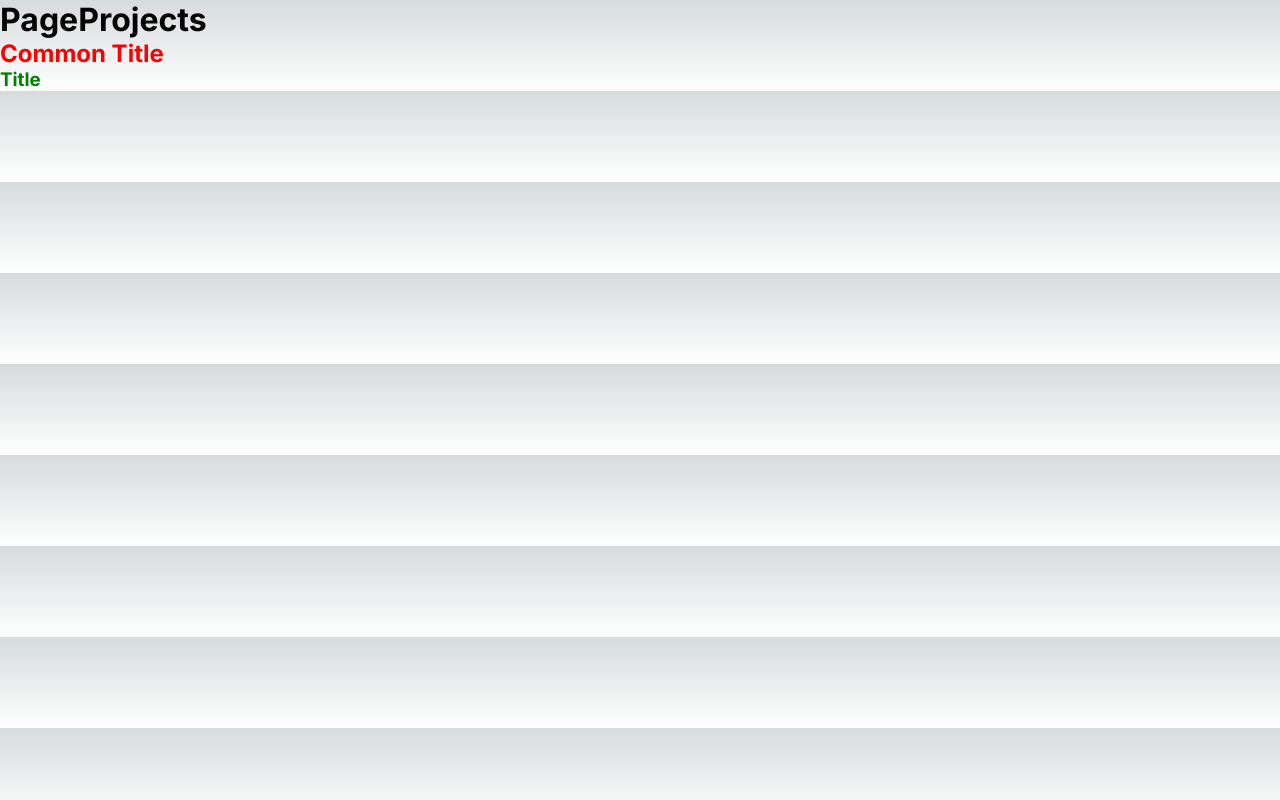
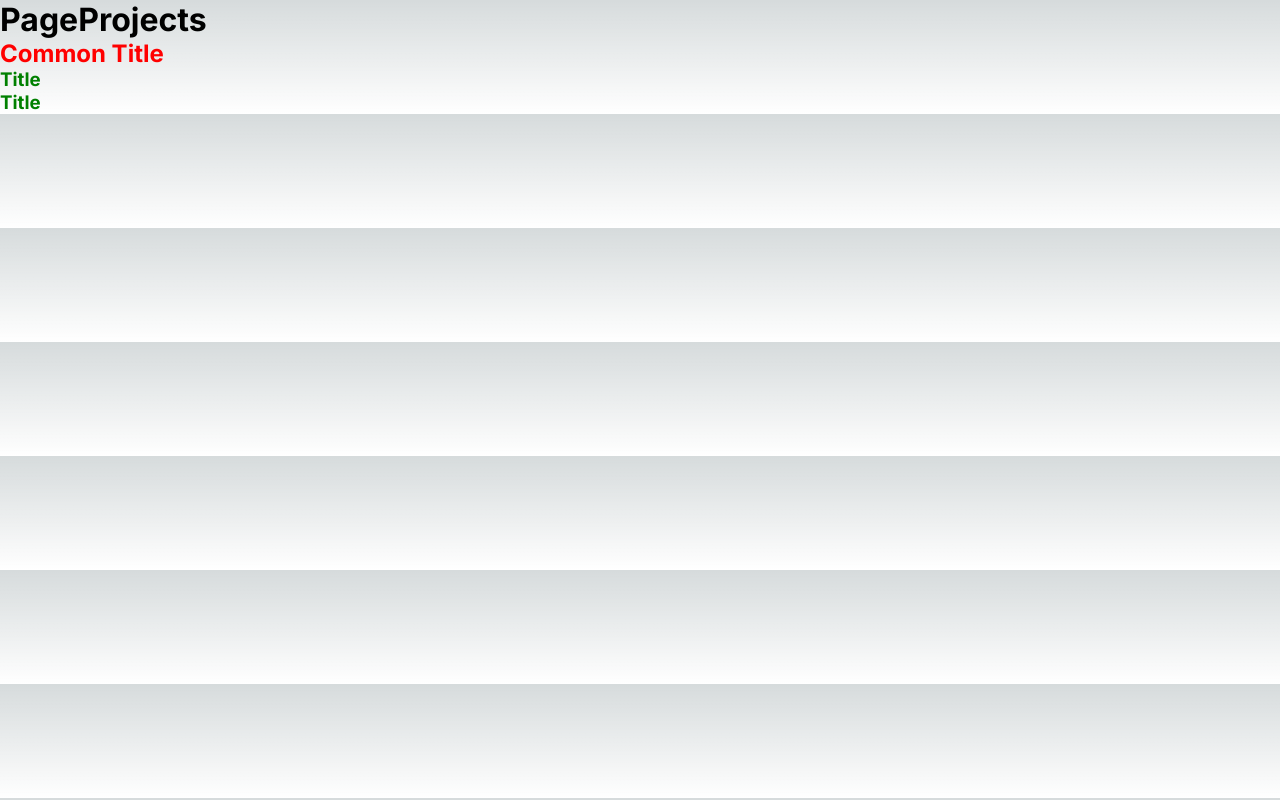
Before and after one commit to GKastet/UnitedWebStudio-Next, a Next.js app: page /projects in a window 1280 px wide. Built offline with nearby package versions, Linux system fonts and the light colour scheme.

Commit message:
update page projects

```diff
--- a/src/app/(pages)/projects/page.tsx
+++ b/src/app/(pages)/projects/page.tsx
@@ -7,6 +7,7 @@ const PageProjects = () => {
       <h1>PageProjects</h1>
       <h2 className={titleCommon}>Common Title</h2>
       <h3 className={title}>Title</h3>
+      <h3 className={title}>Title</h3>
     </>
   );
 };
```
